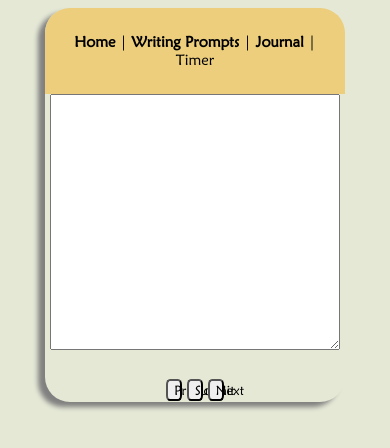
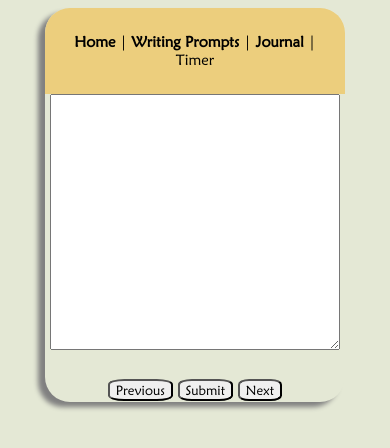
Before and after one commit to gregrigatti/gregrigatti.github.io, a plain HTML site: page timer.html in a window 390 px wide. Drawn offline with nearby package versions, Linux system fonts and the light colour scheme; no server answers.

Commit message:
Changed button width to 'fit-content' for mobile

```diff
--- a/CSS/style.css
+++ b/CSS/style.css
@@ -99,7 +99,7 @@ https://stackoverflow.com/questions/1269245/centering-floating-divs-within-anoth
 }
 
 .button{
-  width: 5%;
+  width: fit-content;
   border-radius: 25%;
 }
 
```
